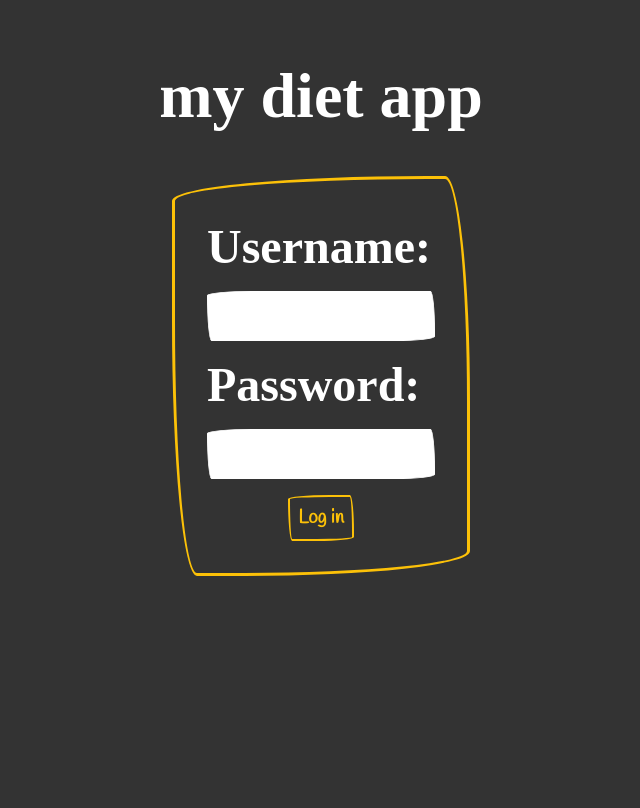
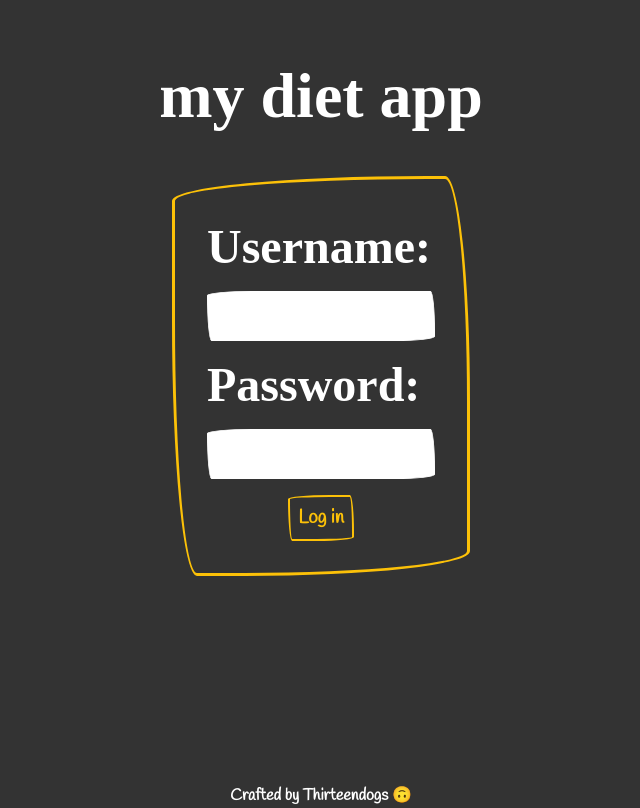
Before and after one commit to thirteendogs/mydietproject, a React (Create React App) app: page / in a window 1280 px wide. Shown: the whole page, without its empty margins (319-959 px from the left). Built offline with nearby package versions, Linux system fonts and the light colour scheme; a web font is replaced by a local one.

Commit message:
Update refactor code

```diff
--- a/src/App.js
+++ b/src/App.js
@@ -1,73 +1,25 @@
-import React, { useState, useEffect } from 'react'
+import React from 'react'
 import { BrowserRouter as Router, Routes, Route } from 'react-router-dom'
-import Navbar from './components/globals/Navbar'
-import Footer from './components/globals/Footer'
 import Meals from './components/pages/Meals'
 import IngredientsList from './components/pages/IngredientsList'
 import IngredientChoose from './components/pages/IngredientChoose'
 import Login from './components/pages/Login'
-import loginService from './services/login'
-import mealService from './services/meals'
-import { toast, ToastContainer } from 'react-toastify'
+import { ToastContainer } from 'react-toastify'
+import Footer from './components/globals/Footer'
 
 const App = () => {
-  const [username, setUsername] = useState('')
-  const [password, setPassword] = useState('')
-  const [user, setUser] = useState(null)
-
-  useEffect(() => {
-    const loggedUserJSON = window.sessionStorage.getItem('loggedDietAppUser')
-    if (loggedUserJSON) {
-      const user = JSON.parse(loggedUserJSON)
-      setUser(user)
-      mealService.setToken(user.token)
-    }
-  }, [])
-
-  const handleLogin = async (event) => {
-    event.preventDefault()
-
-    try {
-      const user = await loginService.login({
-        username, password
-      })
-
-      window.sessionStorage.setItem(
-        'loggedDietAppUser', JSON.stringify(user)
-      )
-      mealService.setToken(user.token)
-      setUser(user)
-      setUsername('')
-      setPassword('')
-      toast.success('Login succeful', { autoClose: 1500, theme: 'colored' })
-    } catch (exception) {
-      toast.error('Wrong creadentials!', { autoClose: 1500, theme: 'colored' })
-    }
-  }
-
   return (
     <>
-    {user === null &&
-    <Login
-      handleLogin={handleLogin}
-      username={username}
-      setUsername={setUsername}
-      password={password}
-      setPassword={setPassword}
-    />}
-    {user !== null &&
-
       <Router>
-      <Navbar />
         <Routes>
-          <Route path='/' element={ <IngredientChoose />}/>
+          <Route path='/' element={<Login />} />
+          <Route path='ingredientChoose' element={<IngredientChoose />} />
           <Route path="meals" element={<Meals />} />
           <Route path="ingredientsList" element={<IngredientsList />} />
         </Routes>
-        <Footer />
       </Router>
-    }
-    <ToastContainer />
+      <ToastContainer />
+      <Footer/>
     </>
   )
 }
--- a/src/components/globals/Navbar.jsx
+++ b/src/components/globals/Navbar.jsx
@@ -1,11 +1,13 @@
 import React, { useState } from 'react'
-import { Link } from 'react-router-dom'
+import { Link, Navigate } from 'react-router-dom'
 import { FaBars, FaTimes } from 'react-icons/fa'
 import { GiHamburger } from 'react-icons/gi'
+import { toast } from 'react-toastify'
 
 const Navbar = () => {
   const [click, setClick] = useState(false)
   const [show, setShow] = useState(true)
+  const [logout, setLogout] = useState(false)
 
   let prevScrollpos = window.pageYOffset
   window.onscroll = function () {
@@ -24,10 +26,15 @@ const Navbar = () => {
 
   const handleLogOut = () => {
     window.sessionStorage.clear()
-    window.location.reload()
+    setLogout(true)
+    toast.success('Log out succeful', { autoClose: 1500, theme: 'colored' })
   }
 
   return (
+    <>
+      {logout && (
+        <Navigate to='/' replace={true}/>
+      )}
     <header id='home-page'>
       <nav aria-label='Main navigation' className='navbar'>
 
@@ -57,6 +64,7 @@ const Navbar = () => {
 
       </nav>
     </header>
+    </>
   )
 }
 
--- a/src/components/pages/IngredientChoose.jsx
+++ b/src/components/pages/IngredientChoose.jsx
@@ -4,6 +4,7 @@ import IngredientInfo from '../globals/IngredientInfo'
 import MealPrep from '../globals/MealPrep'
 import Select from 'react-select'
 import { toast } from 'react-toastify'
+import Navbar from '../globals/Navbar'
 
 const IngredientChoose = () => {
   const [ingredients, setIngredients] = useState([])
@@ -74,13 +75,14 @@ const IngredientChoose = () => {
   }
 
   return (
-
+    <>
+      <Navbar />
       <main className='ingredients'>
         {/* CHOOSE YOUR INGREDIENT SECTION */}
         <section className='ingredientsChoose card'>
           <h2 className='ingredientsChoose__title'>Select your ingredients</h2>
 
-               <form className='ingredientsChoose__form'onSubmit={handleAddIngredient}>
+          <form className='ingredientsChoose__form' onSubmit={handleAddIngredient}>
             <label className='ingredientsChoose__form__label' htmlFor="igredient">Ingredient :</label>
             <Select
               className='mb-1 dark-text'
@@ -105,9 +107,9 @@ const IngredientChoose = () => {
           </div>
         </section>
         {/* PLAN YOUR MEAL SECTION */}
-      <MealPrep meals={meals} mealsTotalMacros={mealsTotalMacros}/>
-
+        <MealPrep meals={meals} mealsTotalMacros={mealsTotalMacros} />
       </main>
+    </>
   )
 }
 
--- a/src/components/pages/IngredientsList.jsx
+++ b/src/components/pages/IngredientsList.jsx
@@ -1,5 +1,6 @@
 import React, { useState, useEffect } from 'react'
 import ingredientService from '../../services/ingredients'
+import Navbar from '../globals/Navbar'
 
 const IngredientsList = () => {
   const [ingredients, setIngredients] = useState([])
@@ -13,6 +14,8 @@ const IngredientsList = () => {
   }, [])
 
   return (
+    <>
+      <Navbar />
       <main className='ingredientsList'>
         <h2 className='ingredientsList__title'>Ingredients list</h2>
         <section className='ingredientsList__box'>
@@ -21,6 +24,7 @@ const IngredientsList = () => {
           </ul>
         </section>
       </main>
+    </>
   )
 }
 
--- a/src/components/pages/Login.jsx
+++ b/src/components/pages/Login.jsx
@@ -1,9 +1,51 @@
-import React from 'react'
-import PropTypes from 'prop-types'
+import React, { createContext, useEffect, useState } from 'react'
+import loginService from '../../services/login'
+import mealService from '../../services/meals'
+import { toast } from 'react-toastify'
+import { Navigate } from 'react-router-dom'
 
-const Login = ({ handleLogin, username, setUsername, password, setPassword }) => {
+export const UserContext = createContext()
+const Login = () => {
+  const [username, setUsername] = useState('')
+  const [password, setPassword] = useState('')
+  const [user, setUser] = useState(null)
+
+  useEffect(() => {
+    const loggedUserJSON = window.sessionStorage.getItem('loggedDietAppUser')
+    if (loggedUserJSON) {
+      const user = JSON.parse(loggedUserJSON)
+      setUser(user)
+      mealService.setToken(user.token)
+    }
+  }, [])
+  const handleLogin = async (event) => {
+    event.preventDefault()
+
+    try {
+      const user = await loginService.login({
+        username, password
+      })
+
+      window.sessionStorage.setItem(
+        'loggedDietAppUser', JSON.stringify(user)
+      )
+      mealService.setToken(user.token)
+      setUser(user)
+      setUsername('')
+      setPassword('')
+      toast.success('Login succeful', { autoClose: 1500, theme: 'colored' })
+    } catch (exception) {
+      toast.error('Wrong creadentials!', { autoClose: 1500, theme: 'colored' })
+    }
+  }
+
   return (
+   <>
+     {user && (
+        <Navigate to='ingredientChoose' replace={true}/>
+     )}
       <main className='login'>
+
          <h1 className='login__title'>my diet app</h1>
          <section className='login__box'>
             <form className='login__form' onSubmit={handleLogin}>
@@ -25,17 +67,10 @@ const Login = ({ handleLogin, username, setUsername, password, setPassword }) =>
                />
                <button id='login-button'className='btn btn-login'>Log in</button>
             </form>
+
          </section>
       </main>
+   </>
   )
 }
-
-Login.propTypes = {
-  handleLogin: PropTypes.func,
-  username: PropTypes.string,
-  setUsername: PropTypes.func,
-  password: PropTypes.string,
-  setPassword: PropTypes.func
-}
-
 export default Login
--- a/src/components/pages/Meals.jsx
+++ b/src/components/pages/Meals.jsx
@@ -1,5 +1,6 @@
 import React, { useState, useEffect } from 'react'
 import mealsService from '../../services/meals'
+import Navbar from '../globals/Navbar'
 
 const Meals = () => {
   const [meals, setMeals] = useState([])
@@ -15,6 +16,8 @@ const Meals = () => {
   }, [])
 
   return (
+    <>
+      <Navbar />
       <main className='meals'>
         <h2 className='meals__title'>Meals</h2>
         {loading && <p style={{ fontsize: '5rem' }}>LOADING</p>}
@@ -33,10 +36,10 @@ const Meals = () => {
                 <h3 className='meals__card__title'>Macronutrients</h3>
                 <article className='meals__card__badges'>
                   <div className="badges__group flex-wrap">
-                        <span className="badge bg-red">Prots: { Number(meal.proteins).toFixed(1) }g</span>
-                        <span className="badge bg-blue">Carbs: { Number(meal.carbohydrates).toFixed(1) }g</span>
-                        <span className="badge bg-yellow">Fats: { Number(meal.fats).toFixed(1) }g</span>
-                        <span className="badge bg-green">Calories: { Number(meal.calories).toFixed(1) }g</span>
+                    <span className="badge bg-red">Prots: {Number(meal.proteins).toFixed(1)}g</span>
+                    <span className="badge bg-blue">Carbs: {Number(meal.carbohydrates).toFixed(1)}g</span>
+                    <span className="badge bg-yellow">Fats: {Number(meal.fats).toFixed(1)}g</span>
+                    <span className="badge bg-green">Calories: {Number(meal.calories).toFixed(1)}g</span>
                   </div>
                 </article>
               </div>
@@ -44,6 +47,7 @@ const Meals = () => {
           </section>
         }
       </main>
+    </>
   )
 }
 
--- a/src/index.css
+++ b/src/index.css
@@ -514,7 +514,7 @@ p {
 }
 .login {
   display: flex;
-  min-height: 100vh;
+  min-height: 95vh;
   flex-direction: column;
   place-items: center;
   gap: 2rem;
--- a/src/styles/sass/pages/_login.scss
+++ b/src/styles/sass/pages/_login.scss
@@ -2,7 +2,7 @@
 
 .login {
    display: flex;
-   min-height: 100vh;
+   min-height: 95vh;
    flex-direction: column;
    place-items: center;
    gap: 2rem;
@@ -47,7 +47,7 @@
          transition: color 300ms, background-color 500ms;
 
          &:hover {
-            color:$light-clr;
+            color: $light-clr;
             background-color: $yellow-clr;
          }
       }
```
Also changed, not shown: 1 other file (tests, documents, lock files or other folders). Lines whose indentation alone changed are shown as unchanged.
